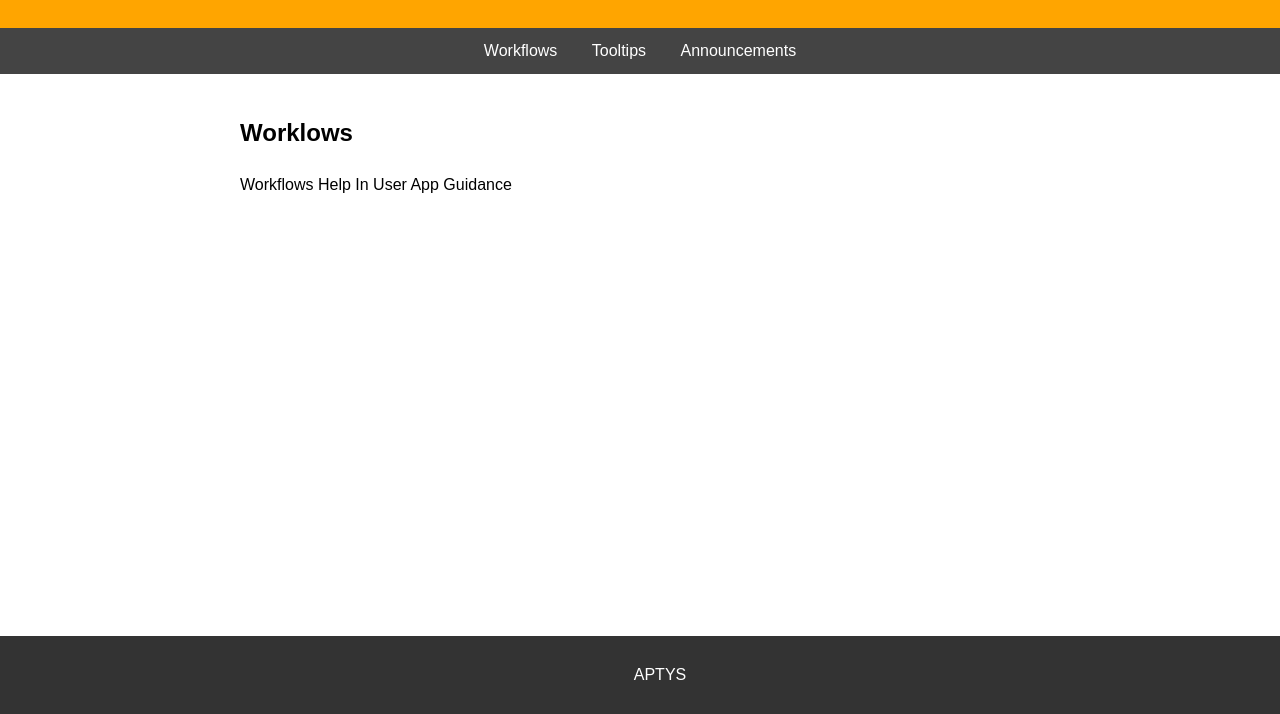
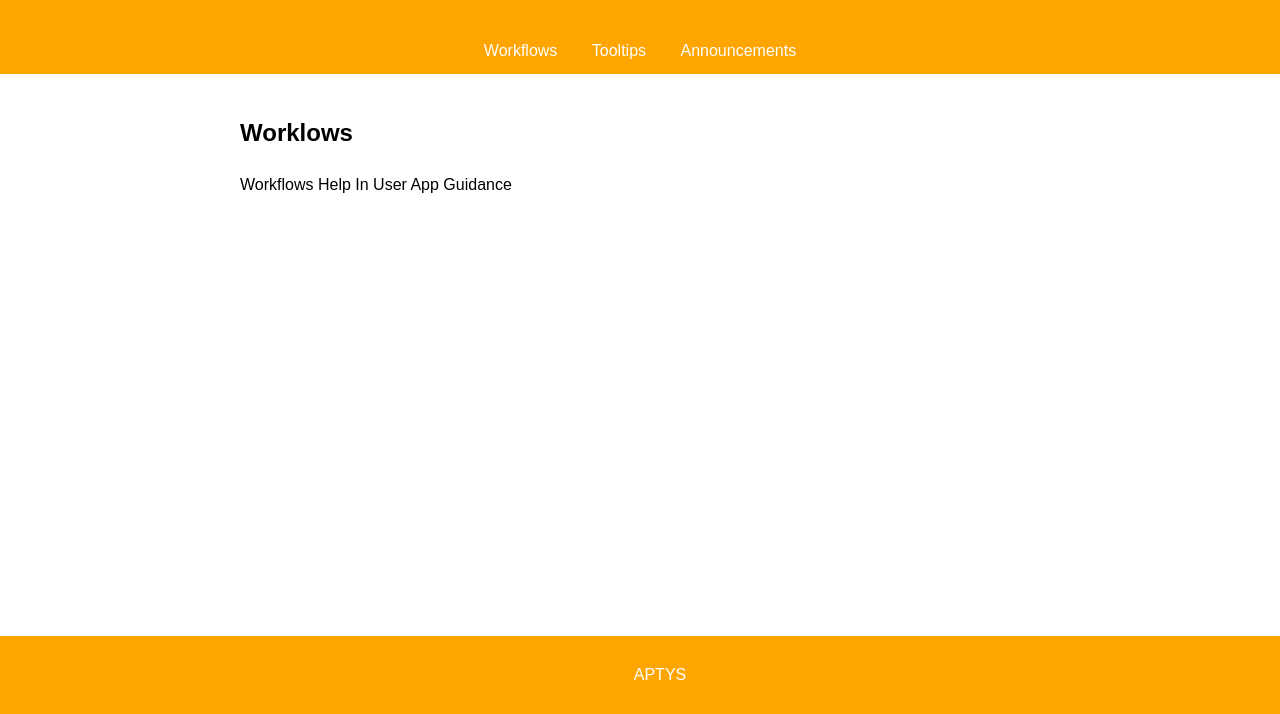
Before and after one commit to rakshitar1135/Apty-Training-HTML-CSS, a plain HTML site: page Multipage Website/About.Html in a window 1280 px wide. Shown: the part 86-800 px from the top of the page. Drawn offline with Linux system fonts and the light colour scheme.

Commit message:
Nine Commit

```diff
--- a/Multipage Website/Style.css
+++ b/Multipage Website/Style.css
@@ -11,7 +11,7 @@ header {
     text-align: center;
 }
 nav {
-    background-color: #444;
+    background-color:orange;
     text-align: center;
     padding: 10px 0;
 }
@@ -24,7 +24,7 @@ nav a:hover {
     text-decoration: underline;
 }
 footer {
-    background-color: #333;
+    background-color:orange;
     color: white;
     text-align: center;
     padding: 10px 20px;
```
